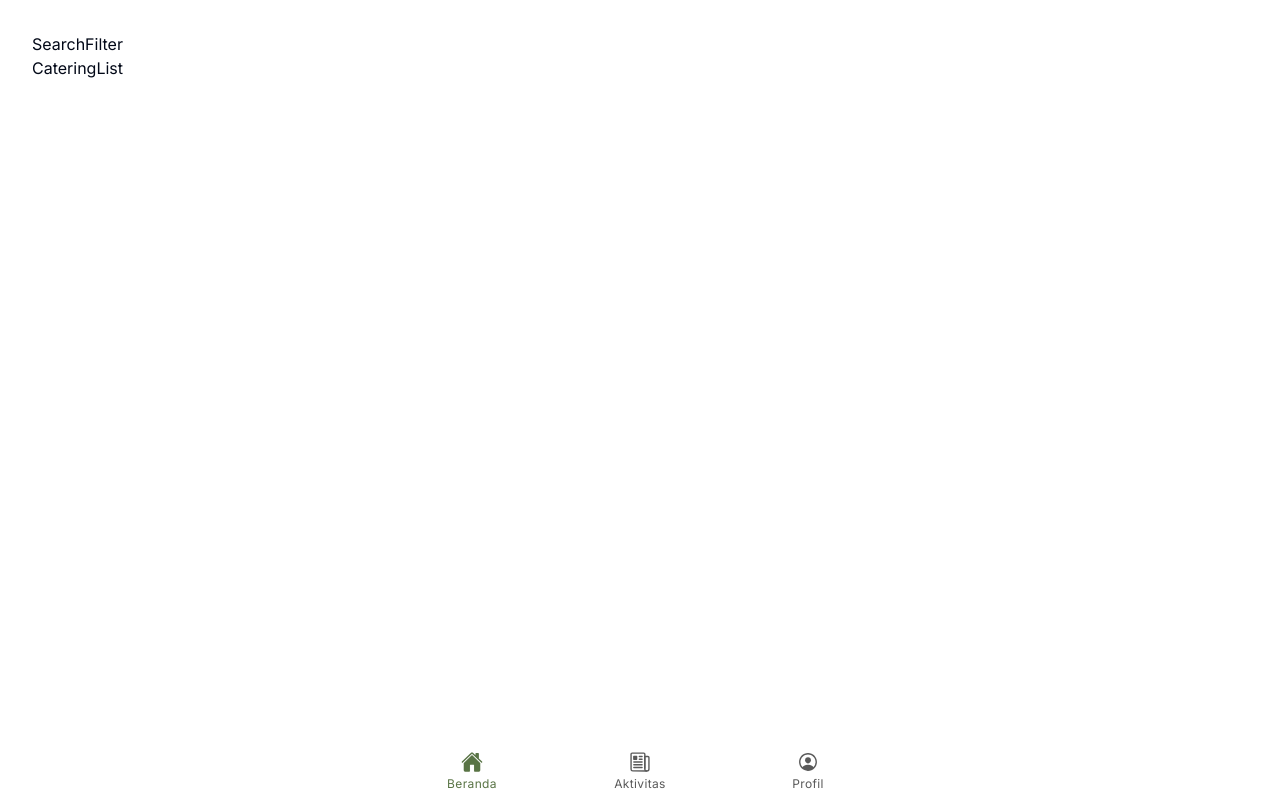
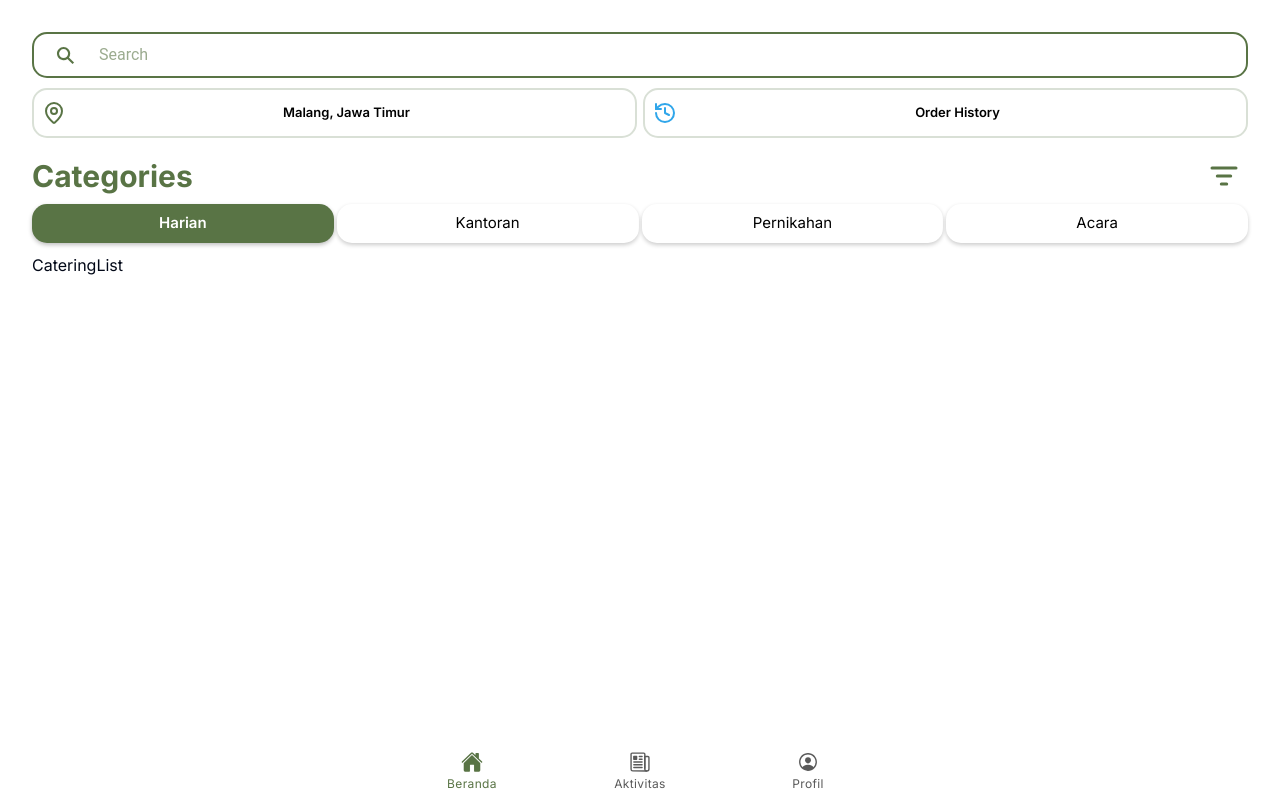
Before and after one commit to ajinata84/CateringMobile, a React (Vite) app: page /tabs/beranda in a window 1280 px wide. Built offline with nearby package versions, Linux system fonts and the light colour scheme.

Commit message:
search bar & categories

```diff
--- /dev/null
+++ b/src/components/SearchFilters/index.css
@@ -0,0 +1,99 @@
+/* SEARCH BAR */
+
+ion-searchbar.custom {
+  --background: transparent;
+  --placeholder-color: #597445;
+  --color: #597445;
+  --icon-color: #597445;
+  --border-color: transparent;
+  --clear-button-color: #597445;
+  box-shadow: none;
+  border: 2px solid #597445;
+  border-radius: 15px;
+  padding: 0 5px;
+}
+
+ion-searchbar.custom .searchbar-input {
+  background: transparent;
+  box-shadow: none;
+  margin-left: 5px;
+}
+
+/* LOCATION & HISTORY */
+
+ion-grid {
+  padding: 10px 0;
+}
+
+.location-history ion-row {
+  display: flex;
+  gap: 6px;
+}
+
+.location-history ion-col {
+  border: 2px solid #d9e0d6;
+  border-radius: 15px;
+  color: #000000;
+  text-align: center;
+  display: flex;
+  align-items: center;
+  padding: 11px 8px;
+  font-size: 14px;
+}
+
+ion-col p {
+  font-size: 13px;
+  font-weight: 600;
+  text-align: center;
+  flex-grow: 1;
+}
+
+ion-col .icon {
+  flex-shrink: 0;
+}
+
+/* CATEGORIES */
+
+.categories {
+  display: flex;
+  justify-content: space-between;
+  align-items: center;
+  padding: 10px 8px 0 0;
+  color: #597445;
+}
+
+.categories h1 {
+  font-weight: 700;
+  font-size: 30px;
+}
+
+.category-list ion-row {
+  display: flex;
+  gap: 3px;
+}
+
+.category-list ion-col {
+  border: 2px solid transparent;
+  border-radius: 15px;
+  color: #000000;
+  background: #ffffff;
+  box-shadow: 0px 2px 4px rgba(0, 0, 0, 0.2);
+  text-align: center;
+  display: flex;
+  justify-content: center;
+  padding: 6px 8px;
+  font-size: 15px;
+  cursor: pointer;
+  transition: box-shadow 0.2s, background 0.2s;
+}
+
+.category-list ion-col:hover {
+  box-shadow: 0px 4px 8px rgba(0, 0, 0, 0.2);
+}
+
+.category-list ion-col.active {
+  background: #597445;
+  color: #ffffff;
+  font-weight: 600;
+  box-shadow: 0px 2px 4px rgba(0, 0, 0, 0.25);
+}
--- a/src/components/SearchFilters/index.tsx
+++ b/src/components/SearchFilters/index.tsx
@@ -1,5 +1,54 @@
-import React from "react";
+import React, { useState } from "react";
+import "./index.css";
+import { IonHeader, IonSearchbar, IonTitle, IonToolbar } from "@ionic/react";
+import { IonCol, IonGrid, IonRow } from "@ionic/react";
+import { History, ListFilter, MapPin } from "lucide-react";
 
 export default function SrachFilters() {
-  return <div>SearchFilter</div>;
+  const [activeCategory, setActiveCategory] = useState("Harian"); // Default buat category
+  const categories = ["Harian", "Kantoran", "Pernikahan", "Acara"]; // List category
+
+  return (
+    <div>
+      <div className="search-bar">
+        <IonSearchbar value="" class="custom"></IonSearchbar>
+      </div>
+
+      <div className="location-history">
+        <IonGrid>
+          <IonRow>
+            <IonCol>
+              <MapPin color="#597445" className="icon" />
+              <p>Malang, Jawa Timur</p>
+            </IonCol>
+            <IonCol>
+              <History color="#30a6ea" className="icon" />
+              <p>Order History</p>
+            </IonCol>
+          </IonRow>
+        </IonGrid>
+      </div>
+
+      <div className="categories">
+        <h1>Categories</h1>
+        <ListFilter size={32} color="#597445" strokeWidth={2.25} />
+      </div>
+
+      <div className="category-list">
+        <IonGrid>
+          <IonRow>
+            {categories.map((category) => (
+              <IonCol
+                key={category}
+                className={activeCategory === category ? "active" : ""} // Tambahkan class "active" jika sesuai
+                onClick={() => setActiveCategory(category)} // Ubah kategori aktif saat diklik
+              >
+                {category}
+              </IonCol>
+            ))}
+          </IonRow>
+        </IonGrid>
+      </div>
+    </div>
+  );
 }
```
